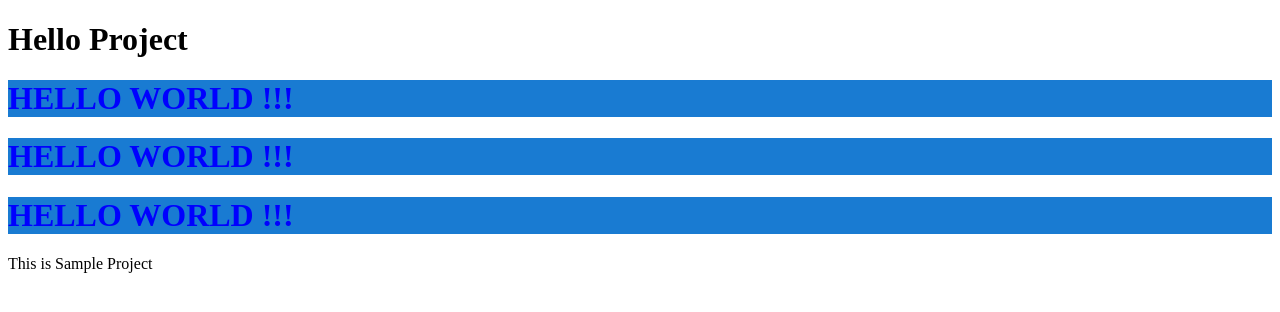
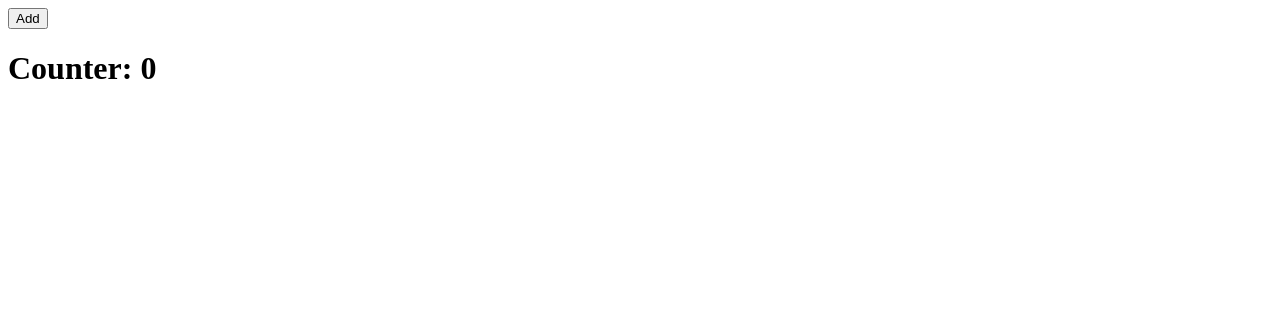
Before and after one commit to ajayrajaloor/React-Sample, a React (Create React App) app: page / in a window 1280 px wide. Shown: the top 312 px of the page. Built offline with nearby package versions, Linux system fonts and the light colour scheme.

Commit message:
little changes +added a button +added a function to increase count +count is increasing in console +after this need to show using hooks

```diff
--- a/public/index.html
+++ b/public/index.html
@@ -9,7 +9,7 @@
       name="description"
       content="Web site created using create-react-app"
     />
-    <link rel="apple-touch-icon" href="%PUBLIC_URL%/logo192.png" />
+
 
     <link rel="manifest" href="%PUBLIC_URL%/manifest.json" />
 
--- a/src/App.js
+++ b/src/App.js
@@ -1,24 +1,20 @@
 import './App.css'
-import Header from './components/Header'
+// import Header from './components/Header'
 
 function App() {
-  const data = 'Project'
+  let count = 0;
+
+ function addCount(){
+  count = count + 1
+  console.log(count);
+ }
+
   return (
-    <div>
-      <Header data= {data} />
-
-      <Hello />
-      <Hello />
-      <Hello />
-      <p>This is Sample  {data} </p>
+    <div className='App'>
+      <button onClick={addCount}>Add</button>
+        <h1>Counter: {count}</h1>
     </div>
   );
 }
 
 export default App;
-
-
-
-function Hello() {
-  return (<h1 className='hello' style={{ color: 'blue' }}>HELLO WORLD !!!</h1>)
-}
--- a/src/components/Header.js
+++ /dev/null
@@ -1,24 +0,0 @@
-//THIS IS FUNCTIONAL COMPONENT
-
-function Header(props){ //here props is inibuilt argument coming automatically.properties(props) is using to access from the app.js to here the data
-    return (<h1>Hello {props.data}</h1>)
-}
-
-export default Header
-
-
-
-
-
-// THIS IS CLASS COMPONENT
-
-// import { Component } from "react";
-
-// class Header extends Component {
-//     render(){
-//         return (<h1>Hello {this.props.data}</h1>)  //because of using class we need to use this
-//     }
-// }
-
-
-// export default Header
```
